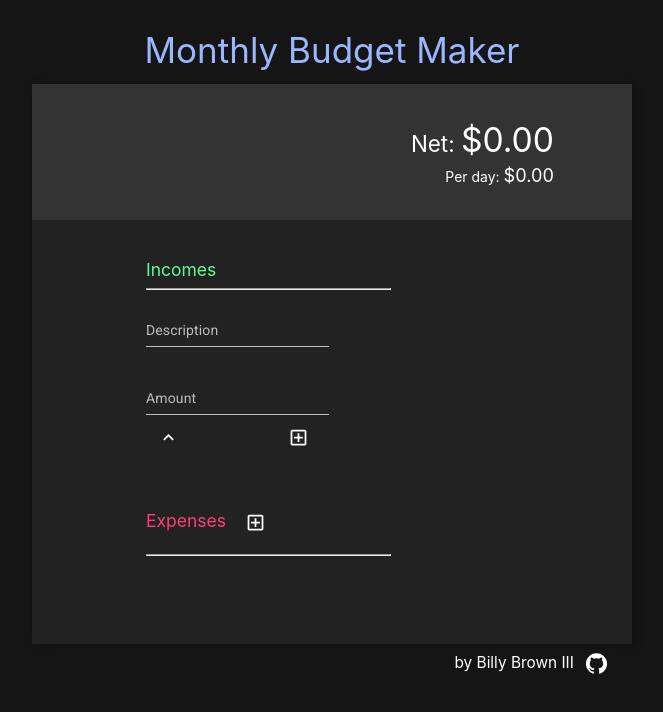
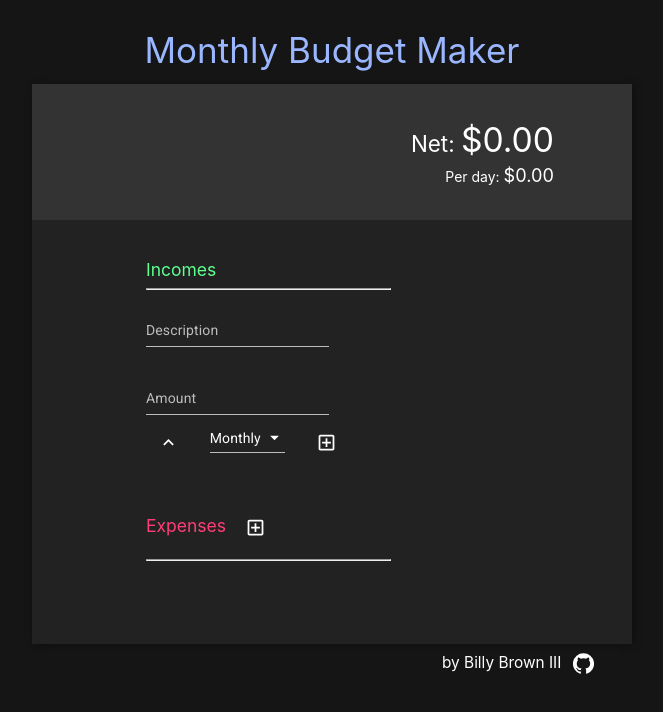
Before and after one commit to BillyBDev/budget-react-app, a React (Create React App) app: page / in a window 1280 px wide. Both pictures are taken after a click on the button 553 px from the left and 282 px from the top of the page. Shown: the top 712 px of the page, without its empty margins (308-971 px from the left). Built offline with nearby package versions, Linux system fonts and the light colour scheme.

Commit message:
Added time basis dropdown skeleton

```diff
--- a/public/index.html
+++ b/public/index.html
@@ -29,7 +29,7 @@
       work correctly both with client-side routing and a non-root public URL.
       Learn how to configure a non-root public URL by running `npm run build`.
     -->
-    <title>React App</title>
+    <title>Budget Maker</title>
   </head>
   <body>
     <noscript>You need to enable JavaScript to run this app.</noscript>
--- a/src/Form.js
+++ b/src/Form.js
@@ -1,5 +1,9 @@
 import React, {Component} from 'react';
 import TextField from '@material-ui/core/TextField';
+import FormControl from '@material-ui/core/FormControl';
+import InputLabel from '@material-ui/core/InputLabel';
+import Select from '@material-ui/core/Select'
+import MenuItem from '@material-ui/core/MenuItem'
 import IconButton from '@material-ui/core/IconButton';
 import AddIcon from '@material-ui/icons/AddBoxOutlined';
 import RetractIcon from '@material-ui/icons/ExpandLess';
@@ -9,6 +13,7 @@ class Form extends Component {
     initialState = {
         desc: '',
         amount: '',
+        basis: 30,
         error: false
     }
 
@@ -86,13 +91,30 @@ class Form extends Component {
                                     InputProps={{ style: { fontSize: "16px" } }}
                                 />
                             </div>
-                            <div>
-                                <IconButton aria-label="minus" onClick={this.undoForm}>
+                            <div class="form-footer">
+                                <IconButton aria-label="minus" onClick={this.undoForm} id="retract-form">
                                     <RetractIcon />
                                 </IconButton>
-                                <IconButton aria-label="submit" type="submit" id="submit-form" onClick={this.submitForm}>
-                                    <AddIcon />
-                                </IconButton>
+                                <FormControl>
+                                    <Select
+                                        name="basis"
+                                        labelId="basis"
+                                        value={this.state.basis}
+                                        onChange={this.handleChange}
+                                        color={color}
+                                        style={{minWidth: 70}}
+                                        displayEmpty
+                                        inputProps={{ 'aria-label': 'Without label' }}
+                                        >
+                                            <MenuItem value={1}>Daily</MenuItem>
+                                            <MenuItem value={7}>Weekly</MenuItem>
+                                            <MenuItem value={14}>Bi-Weekly</MenuItem>
+                                            <MenuItem value={30}>Monthly</MenuItem>
+                                    </Select>
+                                </FormControl>
+                                    <IconButton aria-label="submit" type="submit" id="submit-form" onClick={this.submitForm}>
+                                        <AddIcon />
+                                    </IconButton>
                             </div>
                         </form>
                     </div>
--- a/src/index.css
+++ b/src/index.css
@@ -104,8 +104,22 @@ code {
   margin-left: 7px;
 }
 
+.hiddenForm {
+  width: 70%;
+}
+
+.form-footer {
+  margin-top: 0.5em;
+}
+
+#retract-form {
+  margin-right: 5.5%;
+  margin-top: -4px;
+}
+
 #submit-form {
-  margin-left: 25%;
+  margin-left: 5.5%;
+  margin-top: -4px;
 }
 
 ul {
@@ -121,9 +135,7 @@ ul {
   font-size: 1.15em;
 }
 
-.hiddenForm {
-  width: 70%;
-}
+
 
 .delete {
   display: inline;
@@ -131,6 +143,12 @@ ul {
   size: 0.5em;
 }
 
+.footer {
+  text-align: center;
+  font-size: 1.1em;
+  margin-top: .75vh;
+  margin-left: 375px;
+}
 
 @media (max-width: 600px){
   .container {
@@ -150,9 +168,8 @@ ul {
   }
 }
 
-.footer {
-  text-align: center;
-  font-size: 1.1em;
-  margin-top: .75vh;
-  margin-left: 400px;
+@media (max-width: 1000px){
+  .footer {
+    margin-left: 27vw;
+  }
 }
```
